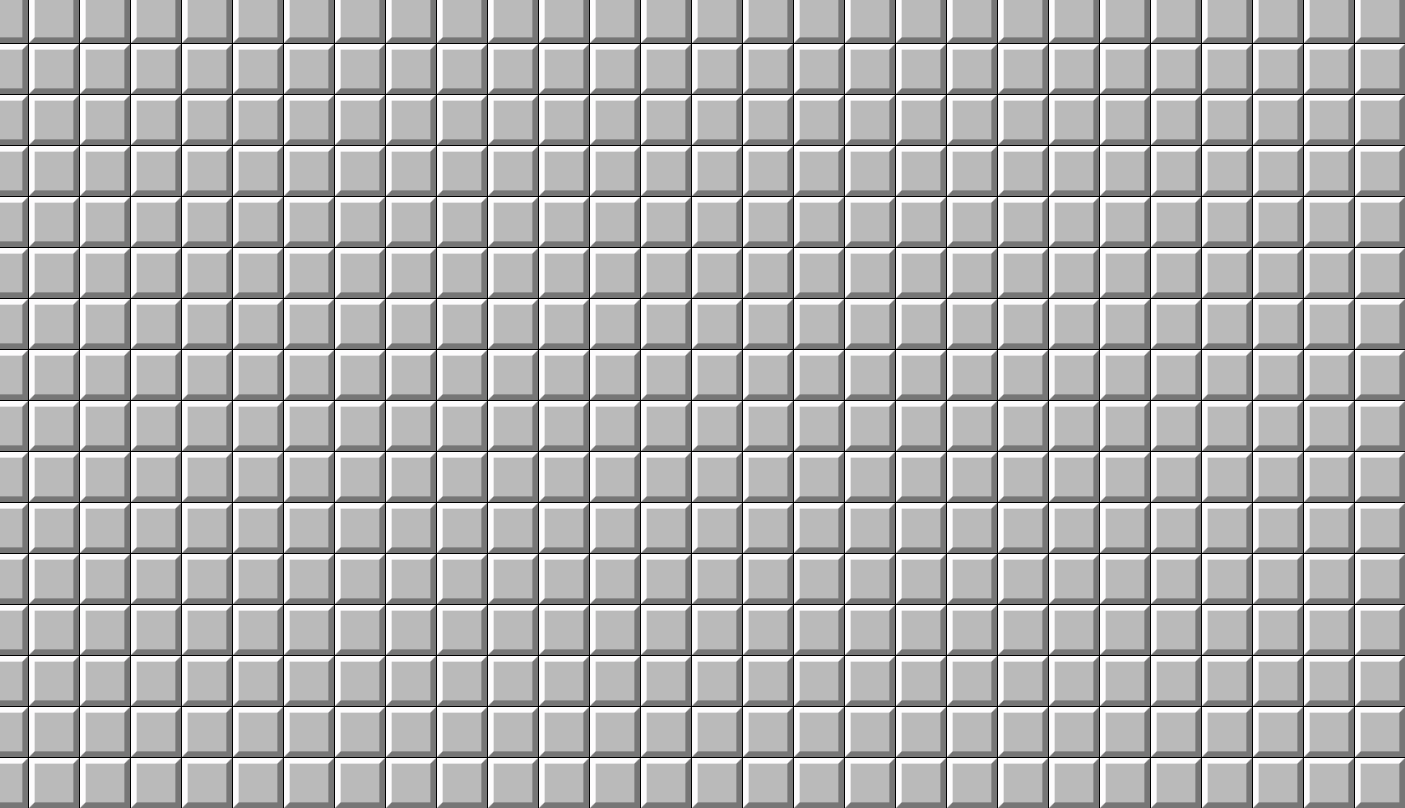
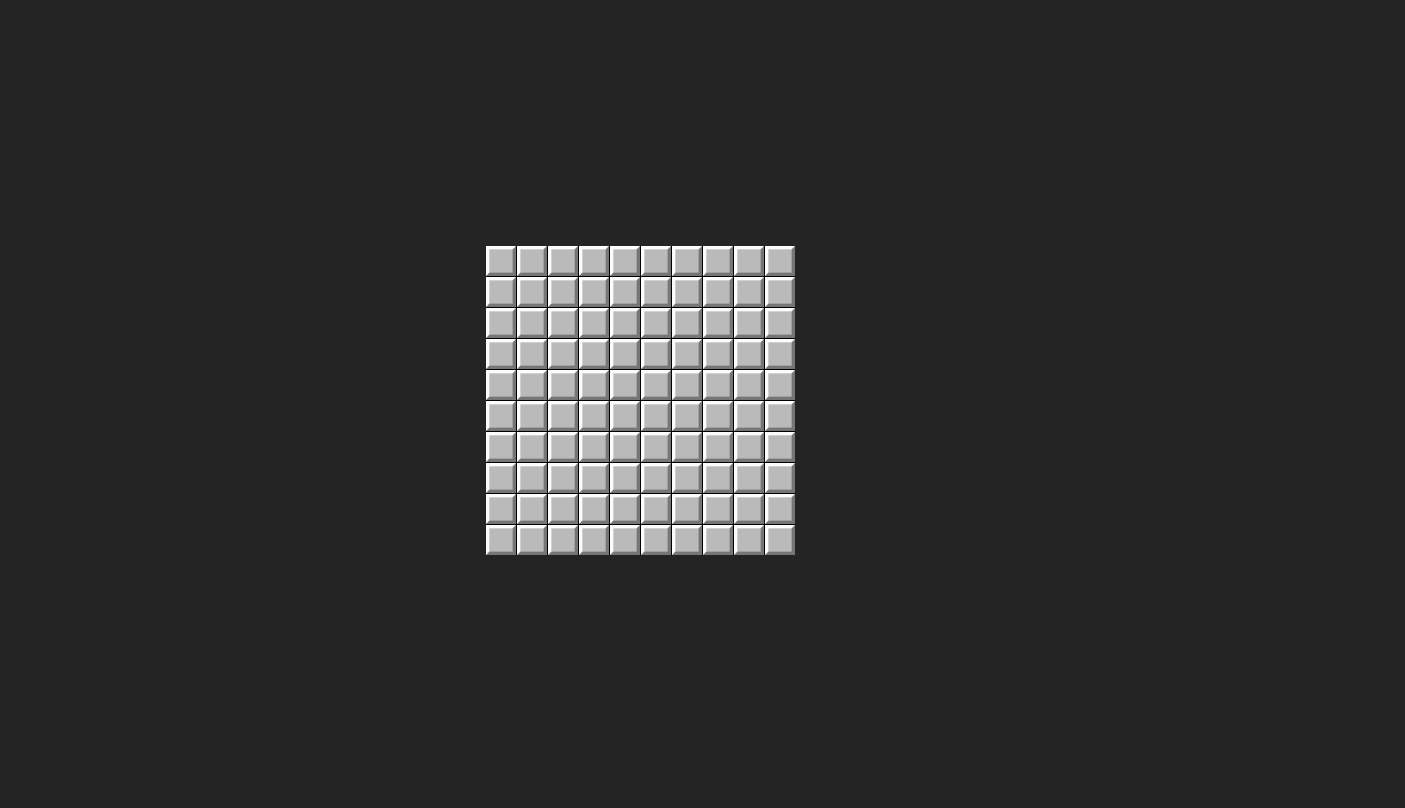
Before and after one commit to NikolozD/minesweepr, a React (Vite) app: page / in a window 1280 px wide. Shown: the whole page, 1405 px wide, since content can reach past the window. Built offline with nearby package versions, Linux system fonts and the light colour scheme.

Commit message:
minor changes

```diff
--- a/src/App.jsx
+++ b/src/App.jsx
@@ -6,17 +6,17 @@ import Alert from "./components/alert/alert";
 import { useState } from "react";
 
 function App() {
-  const [grid, setGrid] = useState(setBombPlacment(30, 16, 90));
-  const [oppenedCells, setOppenedCells] = useState(generateGrid(30, 16));
+  const [grid, setGrid] = useState(setBombPlacment(10, 10, 20));
+  const [oppenedCells, setOppenedCells] = useState(generateGrid(10, 10));
   const [isGameOver, setIsGameOver] = useState(false);
 
   function setGameOver() {
     setIsGameOver(true);
   }
   function restart() {
-    setGrid(setBombPlacment(30, 16, 96));
+    setGrid(setBombPlacment(10, 10, 20));
     setIsGameOver(false);
-    setOppenedCells(generateGrid(30, 16));
+    setOppenedCells(generateGrid(10, 10));
   }
   function openCheck(x, y) {
     setOppenedCells((curState) => {
--- a/src/components/cell/cell.css
+++ b/src/components/cell/cell.css
@@ -1,6 +1,6 @@
 .cell {
-    width: 50px;
-    height: 50px;
+    width: 30px;
+    height: 30px;
     background-color: gray;
     box-shadow: inset;
     border-right: 1px solid;
```
